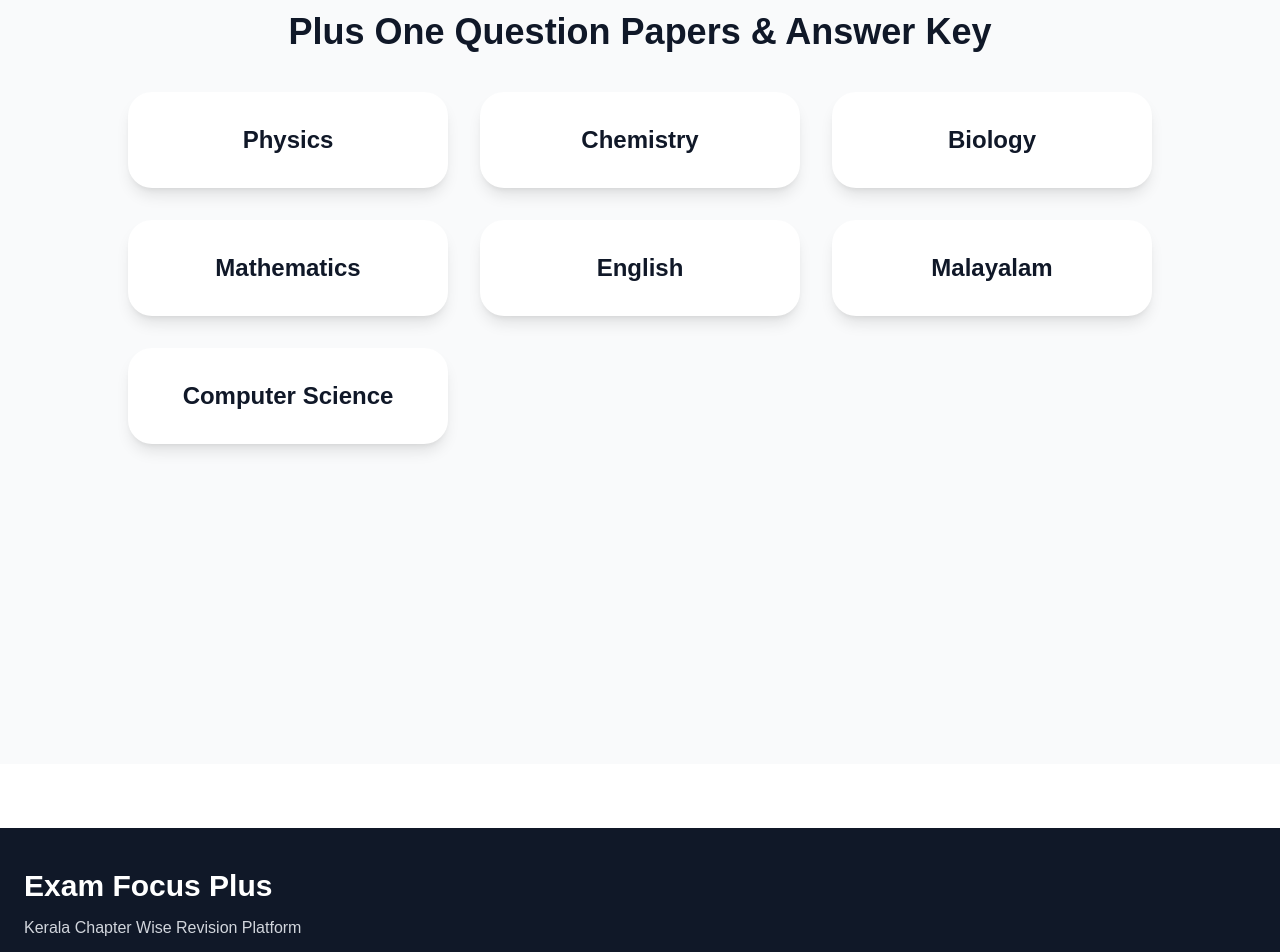
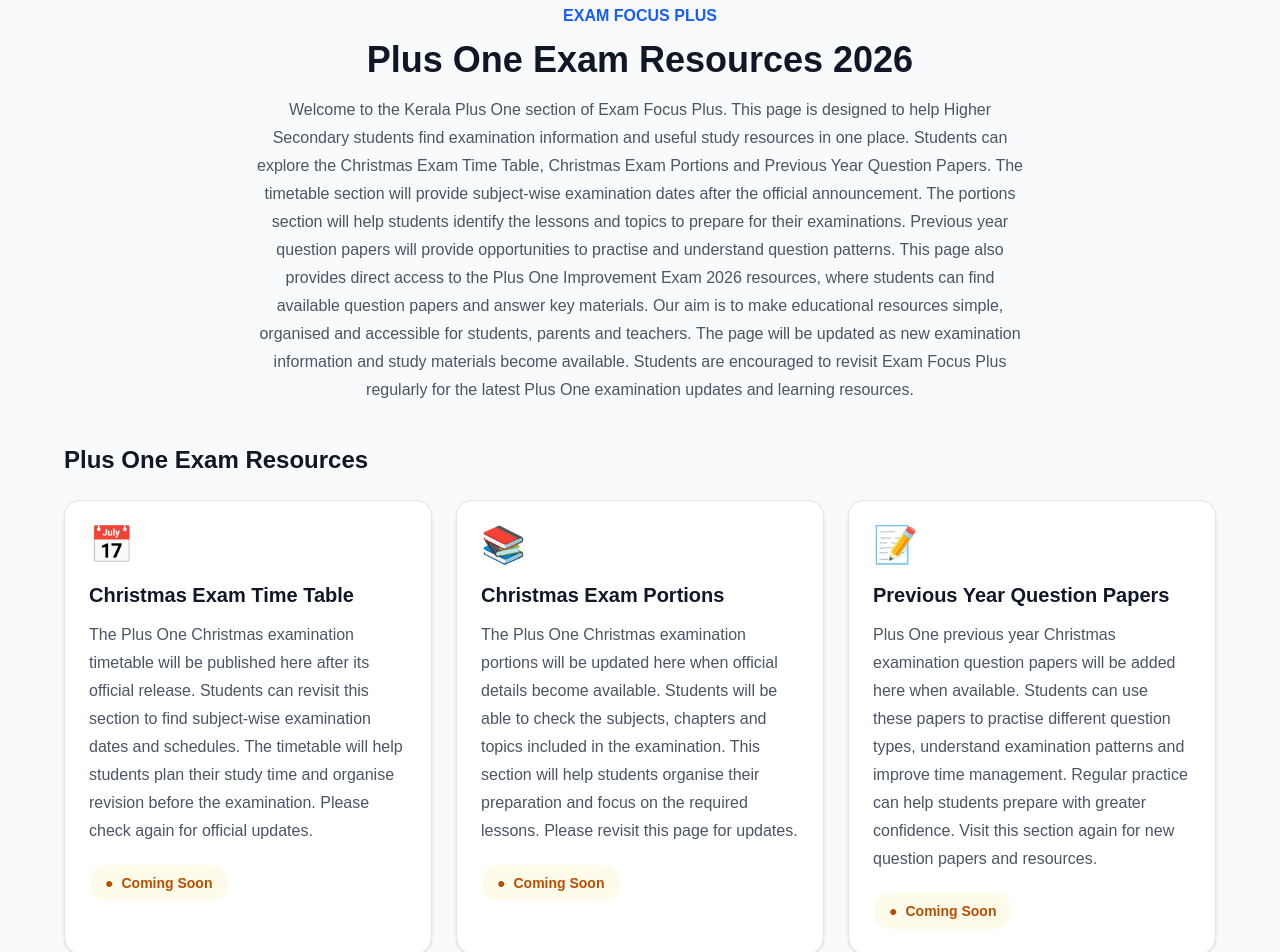
Before and after one commit to examfocusplus/exam-focus-plus, a Next.js app: page /plus-one in a window 1280 px wide. Shown: the part 100-1052 px from the top of the page. Built offline with nearby package versions, Linux system fonts and the light colour scheme.

Commit message:
Add Plus One exam resources page

```diff
--- a/app/plus-one/page.tsx
+++ b/app/plus-one/page.tsx
@@ -1,34 +1,125 @@
+import type { Metadata } from "next";
 import Link from "next/link";
 
-export default function PlusOne() {
-  const subjects = [
-    "Physics",
-    "Chemistry",
-    "Biology",
-    "Mathematics",
-    "English",
-    "Malayalam",
-    "Computer Science",
-  ];
+export const metadata: Metadata = {
+  title: "Plus One Christmas Exam 2026 | Exam Focus Plus",
+  description:
+    "Find Kerala Plus One Christmas Exam 2026 timetable, exam portions, previous year question papers and Improvement Exam resources.",
+  alternates: {
+    canonical: "/plus-one",
+  },
+};
 
+const sections = [
+  {
+    title: "Christmas Exam Time Table",
+    description:
+      "The Plus One Christmas examination timetable will be published here after its official release. Students can revisit this section to find subject-wise examination dates and schedules. The timetable will help students plan their study time and organise revision before the examination. Please check again for official updates.",
+    icon: "📅",
+  },
+  {
+    title: "Christmas Exam Portions",
+    description:
+      "The Plus One Christmas examination portions will be updated here when official details become available. Students will be able to check the subjects, chapters and topics included in the examination. This section will help students organise their preparation and focus on the required lessons. Please revisit this page for updates.",
+    icon: "📚",
+  },
+  {
+    title: "Previous Year Question Papers",
+    description:
+      "Plus One previous year Christmas examination question papers will be added here when available. Students can use these papers to practise different question types, understand examination patterns and improve time management. Regular practice can help students prepare with greater confidence. Visit this section again for new question papers and resources.",
+    icon: "📝",
+  },
+];
+
+export default function PlusOnePage() {
   return (
-    <main className="min-h-screen bg-gray-50 py-12 px-6">
-      <h1 className="text-4xl font-bold text-center mb-10 text-gray-900">
-        Plus One Question Papers & Answer Key
-      </h1>
+    <main className="min-h-screen bg-gray-50 px-4 py-10 sm:px-6 lg:px-8">
+      <div className="mx-auto max-w-6xl">
+        <div className="mb-10 text-center">
+          <p className="mb-3 font-semibold text-blue-600">
+            EXAM FOCUS PLUS
+          </p>
 
-      <div className="grid md:grid-cols-3 gap-8 max-w-5xl mx-auto">
-        {subjects.map((subject) => (
+          <h1 className="text-3xl font-bold text-gray-900 sm:text-4xl">
+            Plus One Exam Resources 2026
+          </h1>
+
+          <p className="mx-auto mt-4 max-w-3xl text-base leading-7 text-gray-600">
+            Welcome to the Kerala Plus One section of Exam Focus Plus.
+            This page is designed to help Higher Secondary students
+            find examination information and useful study resources
+            in one place. Students can explore the Christmas Exam
+            Time Table, Christmas Exam Portions and Previous Year
+            Question Papers. The timetable section will provide
+            subject-wise examination dates after the official
+            announcement. The portions section will help students
+            identify the lessons and topics to prepare for their
+            examinations. Previous year question papers will provide
+            opportunities to practise and understand question
+            patterns. This page also provides direct access to the
+            Plus One Improvement Exam 2026 resources, where students
+            can find available question papers and answer key
+            materials. Our aim is to make educational resources
+            simple, organised and accessible for students, parents
+            and teachers. The page will be updated as new examination
+            information and study materials become available.
+            Students are encouraged to revisit Exam Focus Plus
+            regularly for the latest Plus One examination updates
+            and learning resources.
+          </p>
+        </div>
+
+        <h2 className="mb-6 text-2xl font-bold text-gray-900">
+          Plus One Exam Resources
+        </h2>
+
+        <div className="grid gap-6 md:grid-cols-2 lg:grid-cols-3">
+          {sections.map((section) => (
+            <div
+              key={section.title}
+              className="rounded-2xl border border-gray-200 bg-white p-6 shadow-sm"
+            >
+              <div className="mb-4 text-4xl">
+                {section.icon}
+              </div>
+
+              <h3 className="text-xl font-bold text-gray-900">
+                {section.title}
+              </h3>
+
+              <p className="mt-3 leading-7 text-gray-600">
+                {section.description}
+              </p>
+
+              <div className="mt-5 inline-flex items-center gap-2 rounded-full bg-amber-50 px-4 py-2 text-sm font-semibold text-amber-700">
+                <span>●</span>
+                Coming Soon
+              </div>
+            </div>
+          ))}
+
           <Link
-            key={subject}
-            href={"/plus-one/" + subject.toLowerCase().replace(" ", "-")}
-            className="bg-white rounded-3xl shadow-lg p-8 text-center hover:shadow-2xl hover:-translate-y-2 transition-all duration-300"
+            href="/plus-one-improvement-26"
+            className="rounded-2xl border border-blue-200 bg-white p-6 shadow-sm transition hover:-translate-y-1 hover:shadow-lg"
           >
-            <h2 className="text-2xl font-bold text-gray-900">
-              {subject}
-            </h2>
+            <div className="mb-4 text-4xl">🎓</div>
+
+            <h3 className="text-xl font-bold text-gray-900">
+              Plus One Improvement Exam 2026
+            </h3>
+
+            <p className="mt-3 leading-7 text-gray-600">
+              Access Plus One Improvement Exam question papers
+              and available answer key resources. Visit the
+              dedicated page to find subject-wise examination
+              materials and PDF resources for practice.
+            </p>
+
+            <p className="mt-5 font-semibold text-blue-600">
+              View Resources →
+            </p>
           </Link>
-        ))}
+        </div>
       </div>
     </main>
   );
```
